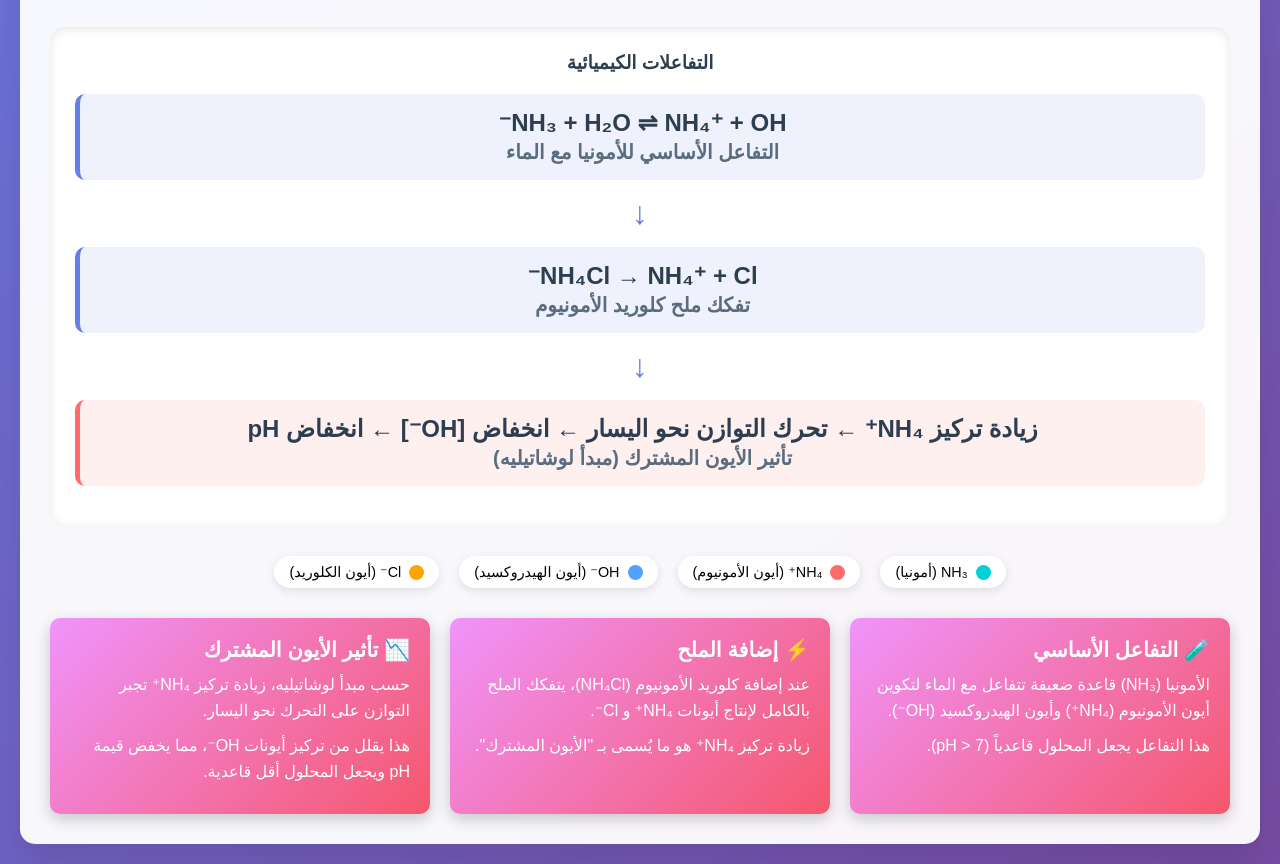
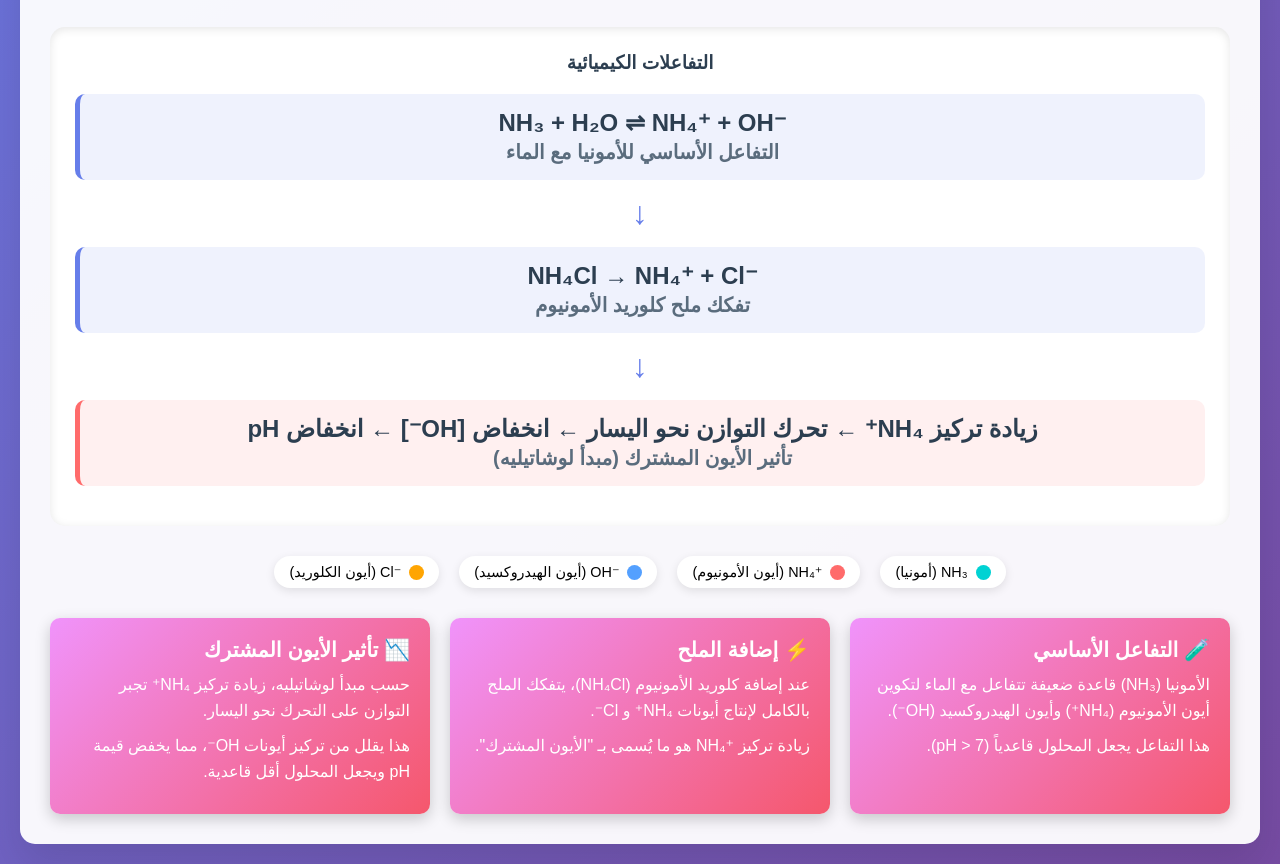
Before and after one commit to Homam-Alkrad/khearandfagos, a plain HTML site: page min2.html in a window 1280 px wide. Shown: the part 783-1647 px from the top of the page. Drawn offline with Linux system fonts and the light colour scheme.

Commit message:
Update min2.html

```diff
--- a/min2.html
+++ b/min2.html
@@ -371,14 +371,14 @@
                 <h3 style="color: #2c3e50; margin-bottom: 20px;">التفاعلات الكيميائية</h3>
 
                 <div class="equation">
-                    NH₃ + H₂O ⇌ NH₄⁺ + OH⁻
+                    ⁻NH₃ + H₂O ⇌ NH₄⁺ + OH
                     <br><small style="color: #5a6c7d;">التفاعل الأساسي للأمونيا مع الماء</small>
                 </div>
 
                 <div class="arrow">↓</div>
 
                 <div class="equation">
-                    NH₄Cl → NH₄⁺ + Cl⁻
+                    ⁻NH₄Cl → NH₄⁺ + Cl
                     <br><small style="color: #5a6c7d;">تفكك ملح كلوريد الأمونيوم</small>
                 </div>
 
@@ -398,15 +398,15 @@
             </div>
             <div class="legend-item">
                 <div class="legend-color" style="background: #ff6b6b;"></div>
-                <span>NH₄⁺ (أيون الأمونيوم)</span>
+                <span>⁺NH₄ (أيون الأمونيوم)</span>
             </div>
             <div class="legend-item">
                 <div class="legend-color" style="background: #54a0ff;"></div>
-                <span>OH⁻ (أيون الهيدروكسيد)</span>
+                <span>⁻OH (أيون الهيدروكسيد)</span>
             </div>
             <div class="legend-item">
                 <div class="legend-color" style="background: #ffa502;"></div>
-                <span>Cl⁻ (أيون الكلوريد)</span>
+                <span>⁻Cl (أيون الكلوريد)</span>
             </div>
         </div>
 
@@ -420,7 +420,7 @@
             <div class="info-card">
                 <h3>⚡ إضافة الملح</h3>
                 <p>عند إضافة كلوريد الأمونيوم (NH₄Cl)، يتفكك الملح بالكامل لإنتاج أيونات NH₄⁺ و Cl⁻.</p>
-                <p>زيادة تركيز NH₄⁺ هو ما يُسمى بـ "الأيون المشترك".</p>
+                <p>زيادة تركيز ⁺NH₄ هو ما يُسمى بـ "الأيون المشترك".</p>
             </div>
 
             <div class="info-card">
```
